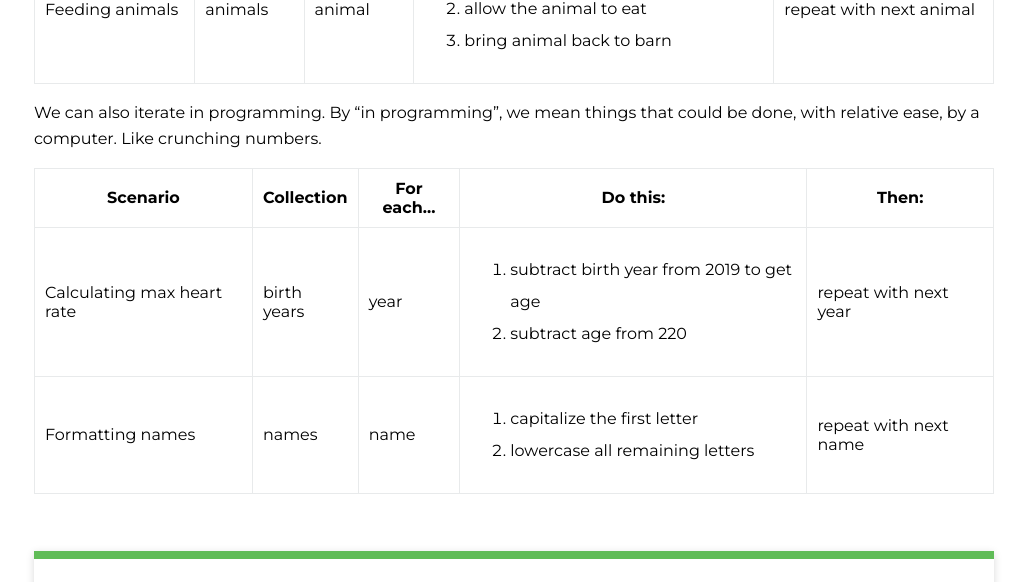
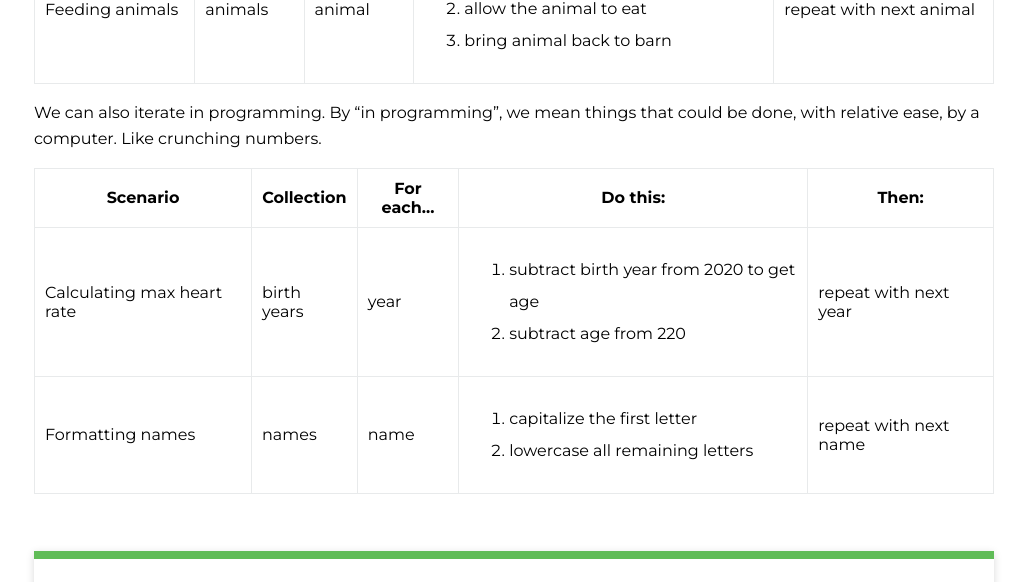
Before and after one commit to ameseee/kwk-curriculum-site, a Jekyll site: the page built from web-app/lessons/js-arrays-intermediate/index.md, in a window 1280 px wide and 900 px high, scrolled down 1009 px. Shown: the top 582 px of the window, without its empty margins (126-1153 px from the left). Built offline with Jekyll 4.4.1, drawn with Linux system fonts in a browser that asks for light colours; nearby versions of some CDN libraries.

Commit message:
Change all relevant references to 2019 to 2020

```diff
--- a/_config.yml
+++ b/_config.yml
@@ -1,5 +1,5 @@
 title: "Kode With Klossy Curriculum"
-description: "Open source curriculum for the Kode With Klossy's 2019 WebDev and Mobile camps."
+description: "Open source curriculum for the Kode With Klossy's 2020 WebDev and Mobile camps."
 url: "https://ameseee.github.io/kwk-curriculum-site"
 
 baseurl: ''
--- a/web-app/lessons/js-arrays-intermediate/index.md
+++ b/web-app/lessons/js-arrays-intermediate/index.md
@@ -80,7 +80,7 @@ We can also iterate in programming. By “in programming”, we mean things that
       <td>year</td>
       <td>
         <ol>
-          <li>subtract birth year from 2019 to get age</li>
+          <li>subtract birth year from 2020 to get age</li>
           <li>subtract age from 220</li>
         </ol>
       </td>
```
Also changed, not shown: swift-ios/lessons/loops/index.md (+1 -1 lines), swift-ios/lessons/welcome-to-kwk/index.md (+1 -1 lines), web-app/lessons/welcome-to-kwk/index.md (+1 -1 lines).
